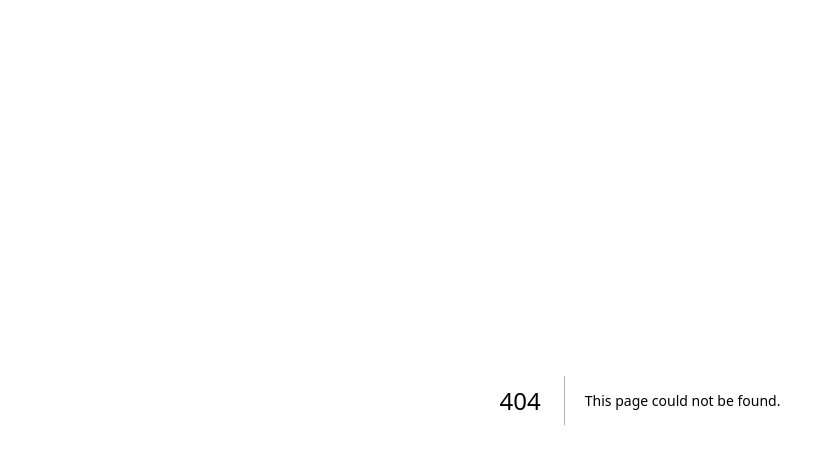
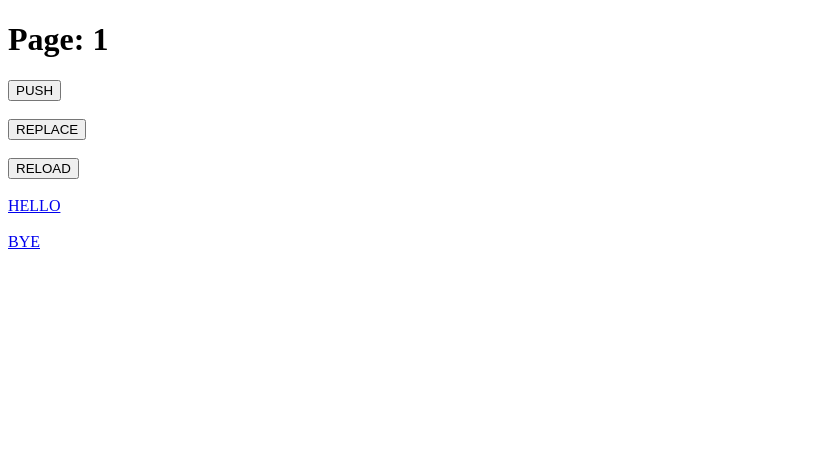
Before and after one commit to HwangChulHee/lecture_map, a Next.js app: page /1 in a window 1280 px wide. Before the commit this address had no page. Shown: the top 464 px of the page, without its empty margins (0-835 px from the left). Built offline with nearby package versions, Linux system fonts and the light colour scheme.

Commit message:
라우팅 내용. next/router의 userRouter 훅을 통해 push, replace 등을 실습함.

```diff
--- /dev/null
+++ b/src/pages/[slug].tsx
@@ -0,0 +1,51 @@
+import Link from "next/link";
+import { useRouter } from "next/router";
+
+export default function Page() {
+  const router = useRouter();
+  return (
+    <div>
+      <h1>Page: {router.query.slug}</h1>
+      <div>
+        <button
+          type="button"
+          onClick={() => {
+            router.push({ pathname: "/[slug]", query: { slug: "push" } });
+          }}
+        >
+          PUSH
+        </button>
+      </div>
+      <br />
+      <div>
+        <button
+          type="button"
+          onClick={() => {
+            router.replace({ pathname: "/[slug]", query: { slug: "push" } });
+          }}
+        >
+          REPLACE
+        </button>
+      </div>
+      <br />
+      <div>
+        <button
+          type="button"
+          onClick={() => {
+            router.reload();
+          }}
+        >
+          RELOAD
+        </button>
+      </div>
+      <br />
+      <div>
+        <Link href="/hello">HELLO</Link>
+      </div>
+      <br />
+      <div>
+        <Link href="/bye">BYE</Link>
+      </div>
+    </div>
+  );
+}
```
